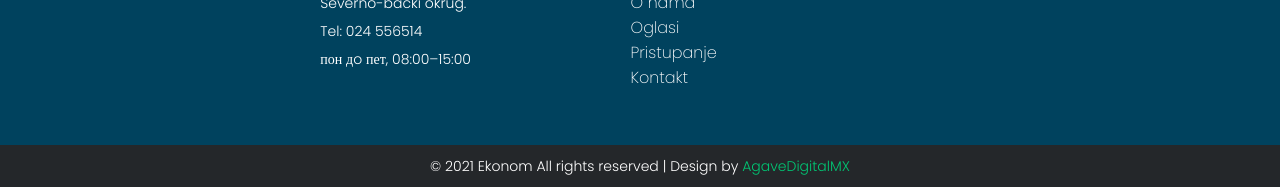
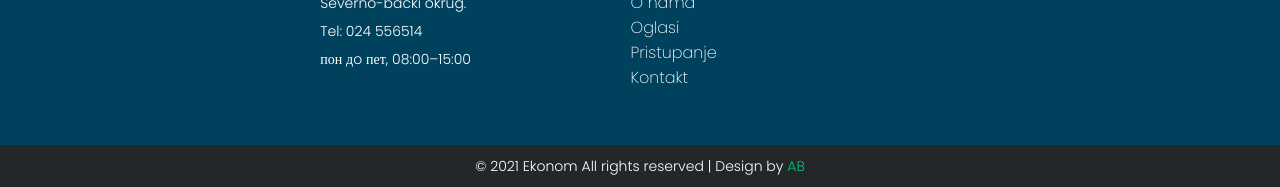
Before and after one commit to abacadeveloper/ekonom, a plain HTML site: page index.html in a window 1280 px wide. Shown: the part 3925-4112 px from the top of the page. Drawn offline with Linux system fonts and the light colour scheme.

Commit message:
Update index.html

```diff
--- a/index.html
+++ b/index.html
@@ -214,7 +214,7 @@
 <footer>
     <div class="second-footer">
         <p class="copy">&copy; 2021 Ekonom All rights reserved | Design by <span class="color-span"><a
-                    href="https://agave-digital-mx.vercel.app/" target="_blank">AgaveDigitalMX</a></span>
+                    href="https://agave-digital-mx.vercel.app/" target="_blank">AB</a></span>
         </p>
     </div>
 </footer>
```
